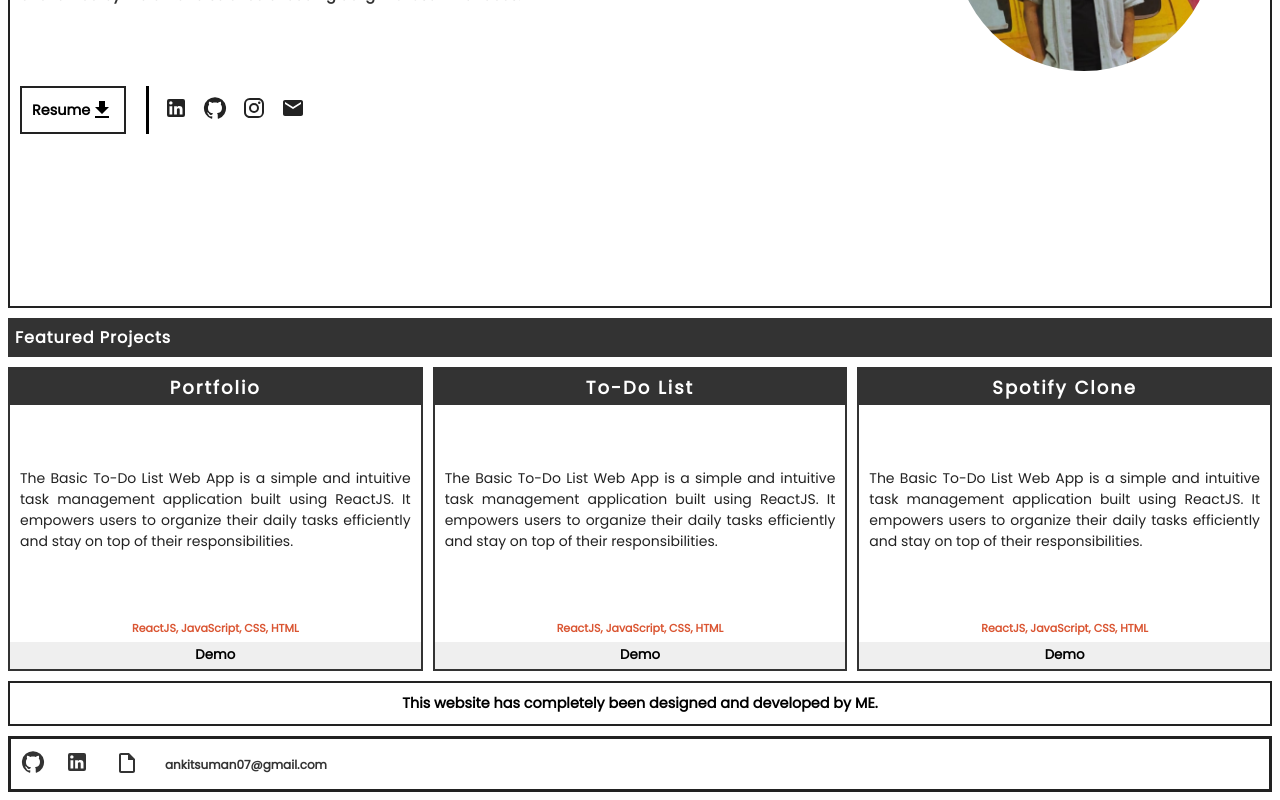
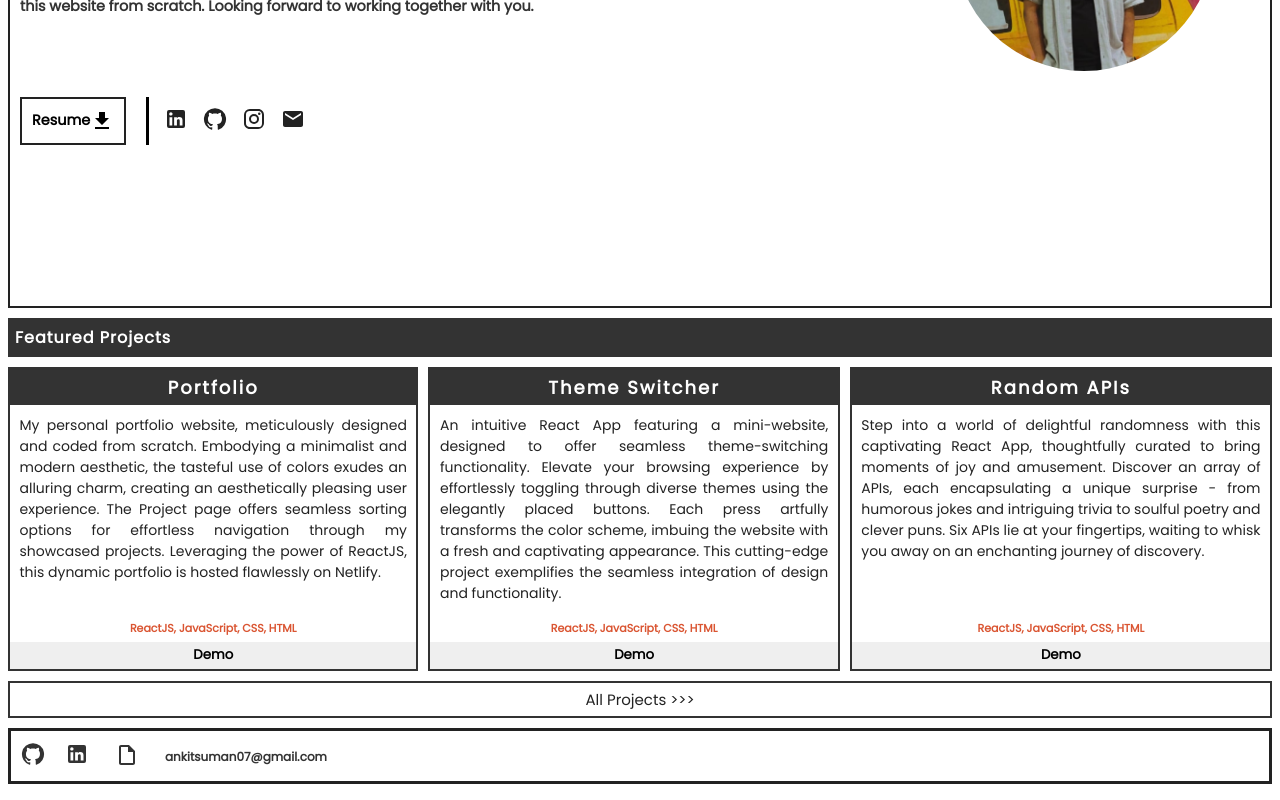
Before and after one commit to ankit-suman-07/new-portfolio, a React (Create React App) app: page / in a window 1280 px wide. Shown: the part 520-1320 px from the top of the page. Built offline with nearby package versions, Linux system fonts and the light colour scheme.

Commit message:
Added project descriptions for all projects

```diff
--- a/src/components/Featured.js
+++ b/src/components/Featured.js
@@ -1,4 +1,5 @@
-import React, { useState } from "react";
+import React from "react";
+import {Link } from "react-router-dom";
 import ProjectsCard from "../components/ProjectsCard";
 import { ProjectList } from '../helper/ProjectList';
 import "../css/Featured.css";
@@ -23,6 +24,9 @@
 
                 })}
             </div>
+            <div className="all-projects-link"  >
+                <Link exact to="/projects" className="bottom-link" >All Projects &gt;&gt;&gt; </Link>
+            </div>
 
         </div>
     );
--- a/src/css/Featured.css
+++ b/src/css/Featured.css
@@ -22,6 +22,33 @@
     border: 2px solid #333333;
 }
 
+.all-projects-link {
+    margin-top: 10px;
+    padding: 5px;
+    font-family: 'Poppins', sans-serif;
+    background-color: #ffff;
+    display: flex;
+    justify-content: center;
+    border: 2px solid #333333;
+    transition: 0.3s;
+}
+
+.bottom-link {
+    font-size: 15px;
+    color: #222222;
+}
+
+.all-projects-link:hover {
+    font-weight: 600;
+    letter-spacing: 1px;
+    background-color: #222222;
+    transform: scale(0.9);
+}
+
+.bottom-link:hover {
+    color: #ffff;
+}
+
 @media only screen and (max-width: 1000px) {
     .featured-list {
         grid-template-columns: auto auto;
--- a/src/css/Home.css
+++ b/src/css/Home.css
@@ -130,12 +130,12 @@
 }
 
 .flex {
-    border: 2px solid #222222;
+    border: 3px solid #222222;
     margin-top: 10px;
-    padding: 10px;
+    padding: 5px;
     display: flex;
     justify-content: center;
-    font-size: 0.9rem;
+    font-size: 12px;
     font-weight: 600;
     font-family: 'Poppins', sans-serif;
 }
--- a/src/css/ProjectsCard.css
+++ b/src/css/ProjectsCard.css
@@ -38,8 +38,8 @@
     font-size: 14px;
     color: #222222;
     text-align: justify;
-    padding: 10px;
-
+    padding: 9.5px;
+    align-items: start;
 }
 
 .project-skills {
--- a/src/helper/ProjectList.js
+++ b/src/helper/ProjectList.js
@@ -1,96 +1,87 @@
-// import project from "../assets/project.jpg";
-// import ReactJS from "../assets/react.png";
-// import JS from "../assets/js.png";
-// import CSS from "../assets/css.png";
-// import HTML from "../assets/html.png";
-
 export const ProjectList = [
   {
     name: "Portfolio",
-    // image: project,
     skills: "ReactJS, JavaScript, CSS, HTML",
     url : "https://ankitsuman.netlify.app/",
-    featured: true,
     tag: ["featured", "all", "react"],
-    description: "The Basic To-Do List Web App is a simple and intuitive task management application built using ReactJS. It empowers users to organize their daily tasks efficiently and stay on top of their responsibilities.",
+    description : "My personal portfolio website, meticulously designed and coded from scratch. Embodying a minimalist and modern aesthetic, the tasteful use of colors exudes an alluring charm, creating an aesthetically pleasing user experience. The Project page offers seamless sorting options for effortless navigation through my showcased projects. Leveraging the power of ReactJS, this dynamic portfolio is hosted flawlessly on Netlify.",
+  },
+  {
+    name: "Theme Switcher",
+    skills: "ReactJS, JavaScript, CSS, HTML",
+    url : "https://switch-themes.netlify.app/",
+    tag: ["featured", "all", "react"],
+    description : "An intuitive React App featuring a mini-website, designed to offer seamless theme-switching functionality. Elevate your browsing experience by effortlessly toggling through diverse themes using the elegantly placed buttons. Each press artfully transforms the color scheme, imbuing the website with a fresh and captivating appearance. This cutting-edge project exemplifies the seamless integration of design and functionality.",
+  },
+  {
+    name: "Random APIs",
+    skills: "ReactJS, JavaScript, CSS, HTML",
+    url : "https://random-api-project.netlify.app/",
+    tag: ["featured", "all", "react"],
+    description : "Step into a world of delightful randomness with this captivating React App, thoughtfully curated to bring moments of joy and amusement. Discover an array of APIs, each encapsulating a unique surprise - from humorous jokes and intriguing trivia to soulful poetry and clever puns. Six APIs lie at your fingertips, waiting to whisk you away on an enchanting journey of discovery.",
+  },
+  {
+    name: "Mix-N-Match Game",
+    skills: "JavaScript, CSS, HTML",
+    url : "https://js-mix-n-match.netlify.app/",
+    tag: ["all", "game"],
+    description : "A Memory Game, crafted to challenge your memory prowess. Upon tapping the 'Start' button, embark on an engaging quest to match cards through strategic memory recall. Each card reveals its identity upon tapping. Sharpen your memory as you unveil two cards at a time, striving to find perfect matches. Immerse yourself in this elegantly designed experience, combining entertainment and cognitive exercise in an exquisite fusion of design and functionality.",
+  },
+  {
+    name: "Coffee Shop Landing Page",
+    skills: "JavaScript, CSS, HTML",
+    url : "https://js-coffeeshop.netlify.app/",
+    tag: ["all"],
+    description : "An exquisitely designed landing page tailored for a sophisticated Coffee Shop/Cafe. Crafted with a harmonious color scheme that encapsulates the essence of a cozy coffee haven, this aesthetically pleasing page captivates visitors' senses. Thoughtfully curated to showcase the delectable products and premium offerings, it seamlessly delivers essential information for an enriched buying experience.",
   },
   {
     name: "To-Do List",
-    // image: project,
     skills: "ReactJS, JavaScript, CSS, HTML",
     url : "https://reactjs-todolistapp.netlify.app/",
-    featured: true,
-    tag: ["featured", "all", "react"],
-    description: "The Basic To-Do List Web App is a simple and intuitive task management application built using ReactJS. It empowers users to organize their daily tasks efficiently and stay on top of their responsibilities.",
+    tag: ["all", "react"],
+    description : "A Todo list app meticulously developed with ReactJS, offering seamless task management with an intuitive interface. This robust application allows users to effortlessly add tasks and efficiently remove completed items. The implementation of unique IDs ensures precise identification, enabling precise removal of targeted tasks, even amidst identical task names.",
   },
   {
     name: "Quote Generator",
-    // image: project,
     skills: "ReactJS, JavaScript, CSS, HTML",
     url : "https://react-quotegenerator.netlify.app/",
-    featured: true,
     tag: ["all", "react"],
-    description: "The Basic To-Do List Web App is a simple and intuitive task management application built using ReactJS. It empowers users to organize their daily tasks efficiently and stay on top of their responsibilities.",
+    description : "A simple Quote Generator app skillfully crafted with ReactJS, seamlessly harnessing the potential of APIs to present captivating and inspirational quotes. This elegantly designed project exemplifies the seamless integration of API technology into a dynamic web application.",
   },
   {
-    name: "Spotify Clone",
-    // image: project,
-    skills: "ReactJS, JavaScript, CSS, HTML",
-    url : "https://www.tesla.com",
-    featured: false,
-    tag: ["featured", "all", "react", "clone"],
-    description: "The Basic To-Do List Web App is a simple and intuitive task management application built using ReactJS. It empowers users to organize their daily tasks efficiently and stay on top of their responsibilities.",
+    name: "Rock, Paper, Scissor",
+    skills: "JavaScript, CSS, HTML",
+    url : "https://js-rockpaperscissorgame.netlify.app/",
+    tag: ["all"],
+    description: "An elegant and engaging web app that invites users to play the classic game of Rock, Paper, Scissors against the computer. Designed with a focus on minimalism and aesthetics, this delightful experience captivates users with its sleek interface and minimal color scheme. The results of each game are promptly displayed, while the overall score is recorded, creating a seamless and interactive gaming experience.",
   },
   {
-    name: "Social Media Website",
-    // image: project,
-    skills: "ReactJS, JavaScript, CSS, HTML",
-    url : "www.google.com",
-    featured: false,
-    tag: ["all", "react", "clone"],
-    description: "The Basic To-Do List Web App is a simple and intuitive task management application built using ReactJS. It empowers users to organize their daily tasks efficiently and stay on top of their responsibilities.",
+    name: "Calculator",
+    skills: "JavaScript, CSS, HTML",
+    url : "https://js-calculator-projects.netlify.app/",
+    tag: ["all"],
+    description: "Presenting a sophisticated and visually appealing calculator, skillfully designed using HTML, CSS, and JavaScript. Embodying a sleek and minimalist aesthetic, this calculator boasts all the essential functionalities of a basic calculator, ensuring seamless and accurate calculations. The captivating color scheme draws inspiration from the renowned Google logo palette, elevating the overall user experience.",
   },
   {
-    name: "Dashboard Visualizer",
-    // image: project,
-    skills: "ReactJS, JavaScript, CSS, HTML",
-    url : "www.google.com",
-    featured: false,
-    tag: ["all", "react"],
-    description: "Description",
+    name: "Analog Clock",
+    skills: "JavaScript, CSS, HTML",
+    url : "https://js-analogclocks.netlify.app/",
+    tag: ["all"],
+    description: "An elegant and accurate clock crafted using HTML, CSS, and JavaScript. This sleek timepiece fetches the initial time from the user's system and seamlessly updates every second, mirroring the precision of a real clock. With smooth and fluid hand movements, it emulates the charm of a traditional timekeeping device.",
   },
   {
-    name: "Mobile Game",
-    // image: project,
-    skills: "ReactJS, JavaScript, CSS, HTML",
-    url : "www.google.com",
-    featured: false,
-    tag: ["all", "game"],
-    description: "Description",
-  },
-  {
-    name: "Dashboard Visualizer",
-    // image: project,
-    skills: "ReactJS, JavaScript, CSS, HTML",
-    url : "www.google.com",
-    featured: false,
-    tag: ["all", "css"],
-    description: "Description",
-  },
-  {
-    name: "Mobile Game",
-    // image: project,
-    skills: "ReactJS, JavaScript, CSS, HTML",
-    url : "www.google.com",
-    featured: false,
-    tag: ["all", "game"],
-    description: "Description",
+    name: "Expense Tracker",
+    skills: "JavaScript, CSS, HTML",
+    url : "https://js-expense-tracker-project.netlify.app/",
+    tag: ["all"],
+    description: "A dynamic expense tracking website designed to efficiently manage your financial data. With intuitive category selection and date setting functionalities, effortlessly keep track of your expenses. The data is stored and showcased in an organized table format, accompanied by a Pie Chart that highlights the distribution of expenses across categories.",
   },
 //   {
 //     name: "Dashboard Visualizer",
 //     image: project,
 //     skills: [ReactJS, JS, CSS, HTML],
 //     url : "www.google.com",
+//     tag: ["featured", "all", "react", "clone"],
 //     featured: false,
 //     description: "Description",
 //   },
--- a/src/pages/Blog.js
+++ b/src/pages/Blog.js
@@ -1,10 +1,11 @@
 import React from "react";
+import "../css/Blog.css";
 
 const Blog = () => {
 
     return (
-        <div>
-            Blog
+        <div className="blog" >
+            <p className="blog-text" >This page is under construction. Please visit in few days.</p>
         </div>
     );
 };
--- a/src/pages/Home.js
+++ b/src/pages/Home.js
@@ -18,7 +18,7 @@
         <>
         <div className="home">
             <div className="imageDiv-top" >
-                <img src={Image} alt="Profile Photo" className="image" />
+                <img src={Image} alt="Profile" className="image" />
             </div>
 
             <div className="hero">
@@ -37,6 +37,8 @@
                 I find genuine joy in crafting the visual magic that lies in the front-end part of a website.
                 From the moment a user sets foot on a page to the seamless interactions that follow,
                 I'm enchanted by the art and science of coding delightful user interfaces.
+
+                To showcase my skills, I designed and developed this website from scratch. Looking forward to working together with you.
                 </div>
 
                 <div className="interact" >
@@ -54,14 +56,11 @@
             </div>
 
             <div className="imageDiv-bottom" >
-                <img src={Image} alt="Profile Photo" className="image" />
+                <img src={Image} alt="Profile" className="image" />
             </div>
     </div>
 
     <Featured />
-    <div className="flex" >
-        This website has completely been designed and developed by ME.
-    </div>
     </>
     );
 };
--- a/src/pages/Projects.js
+++ b/src/pages/Projects.js
@@ -20,6 +20,12 @@
                     onClick={() => handleFilterChange("all")}
                 >
                     All
+                </button>
+                <button
+                    className={activeButton === "clone" ? "active-filter" : "clone"}
+                    onClick={() => handleFilterChange("clone")}
+                >
+                    Clone
                 </button>
                 <button
                     className={activeButton === "react" ? "active-filter" : "react"}
```
Also changed, not shown: src/css/Blog.css (added, +10 -0 lines), src/css/Projects.css (+7 -8 lines).
